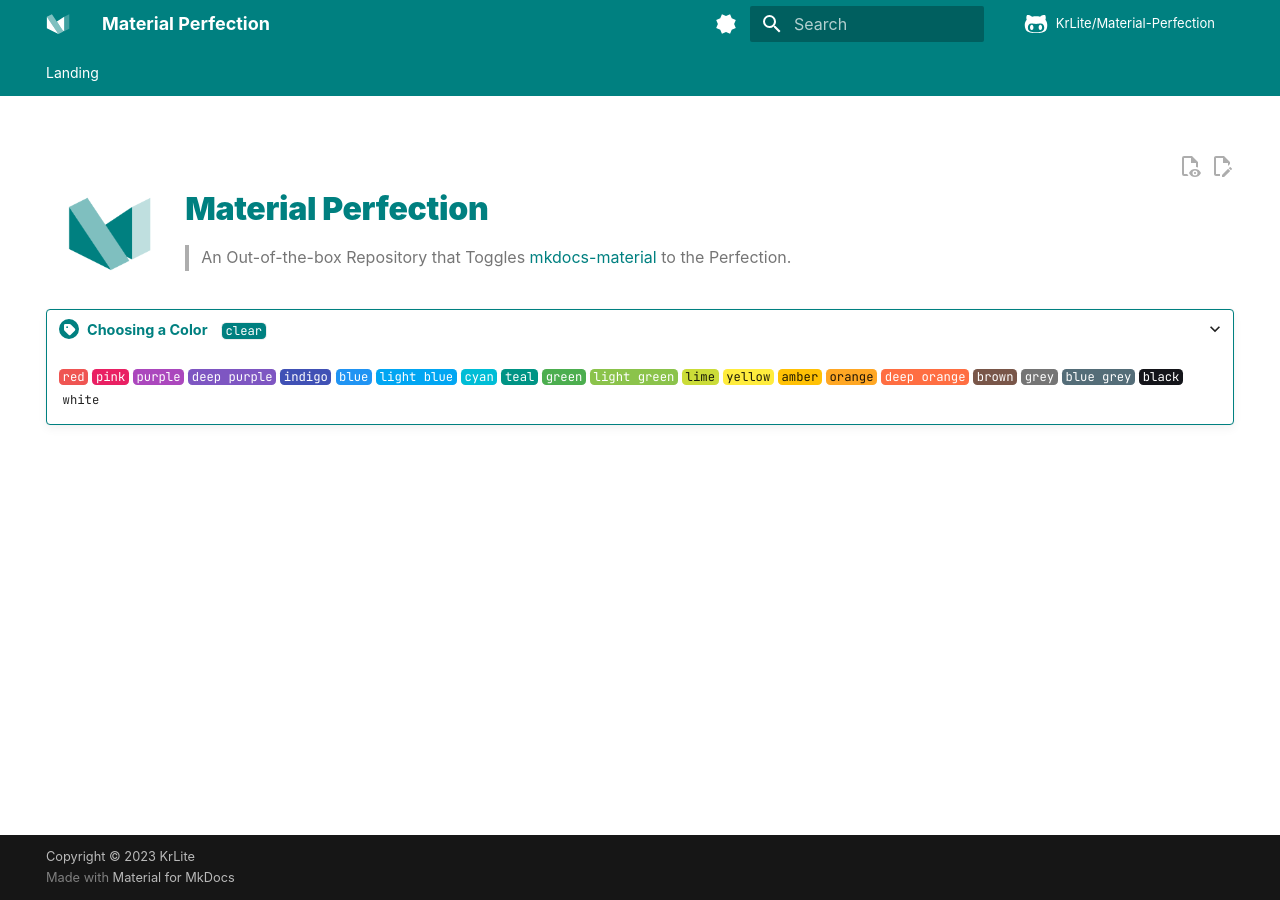
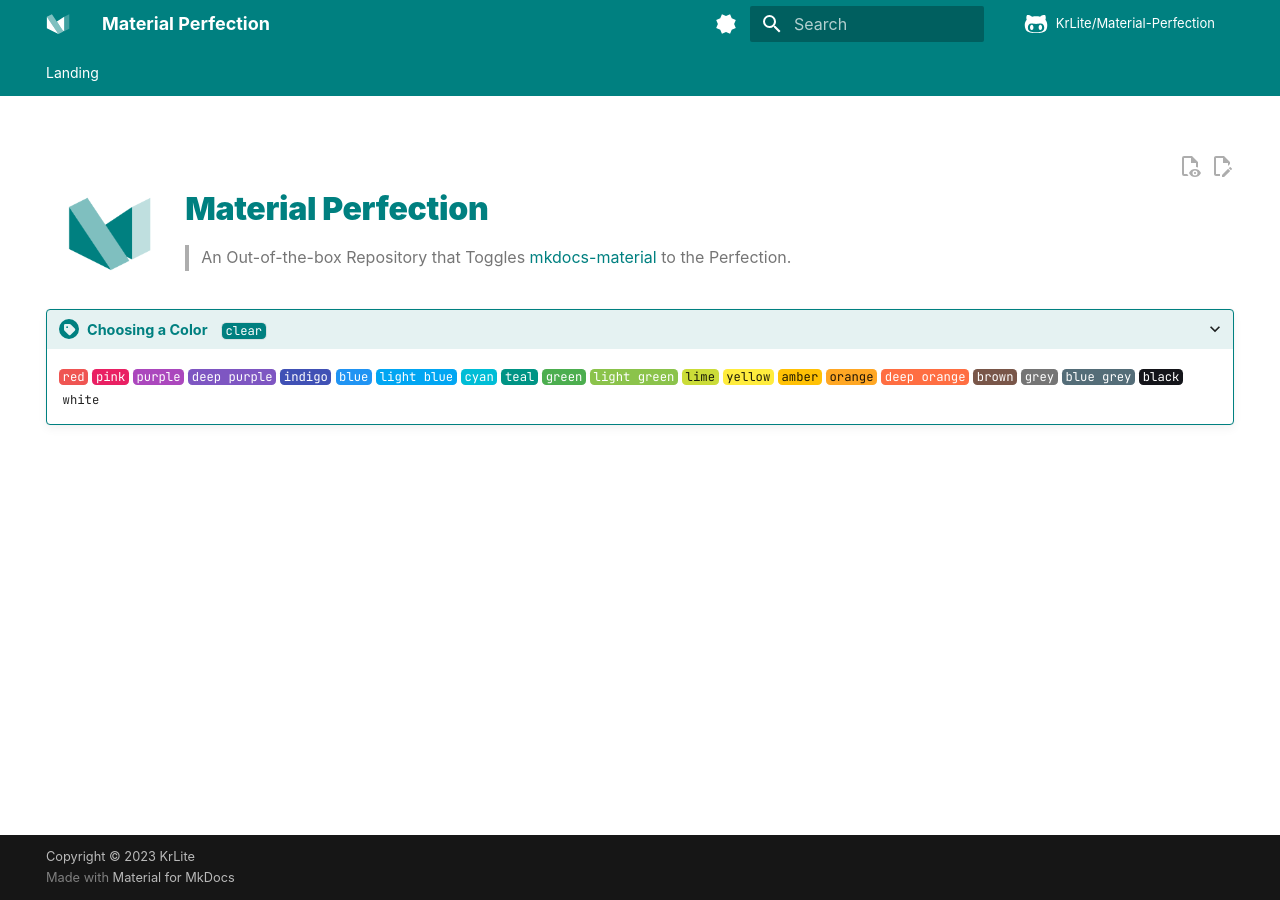
Before and after one commit to KrLite/Material-Perfection, an MkDocs documentation site: the page built from docs/index.md, in a window 1280 px wide. Built offline with MkDocs 1.6.1 and Material for MkDocs 9.7.7, drawn with Linux system fonts in a browser that asks for light colours; some web fonts are replaced; comment, search, counter and statistics services are not loaded.

Commit message:
Update extra.css

```diff
--- a/docs/stylesheets/css/extra.css
+++ b/docs/stylesheets/css/extra.css
@@ -5,15 +5,15 @@ By KrLite(https://github.com/KrLite).
 
 /* Code */
 code {
-  border-radius: .35em !important;
+  border-radius: 0.35em !important;
 }
 
 /* Keyboard */
 
 .md-typeset kbd {
-  border-radius: .35em !important;
-  font-size: .8em !important;
-  padding: .1em .5em !important;
+  border-radius: 0.35em !important;
+  font-size: 0.8em !important;
+  padding: 0.1em 0.5em !important;
 }
 
 /* Colored admonition */
@@ -28,7 +28,9 @@ code {
 
 .md-typeset .colored-amt > .admonition-title,
 .md-typeset .colored-amt > summary {
-  background-color: rgba(var(--md-primary-fg-color--auto), .1); /* Not yet supported by some browsers */
+  background-color: rgb(
+    from var(--md-primary-fg-color--auto) r g b / 0.1
+  ); /* Not yet supported by some browsers */
 }
 
 .md-typeset .colored-amt > .admonition-title::before,
```
